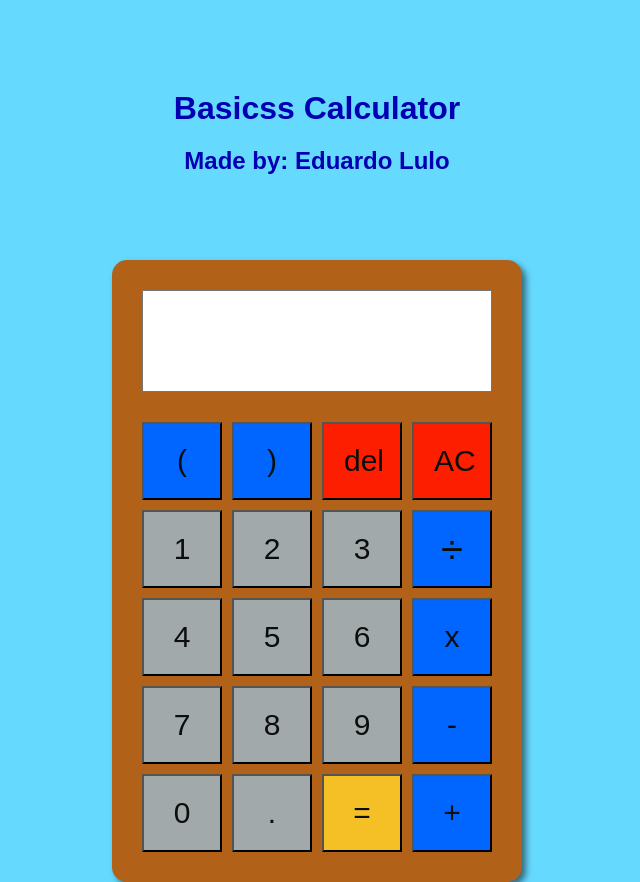
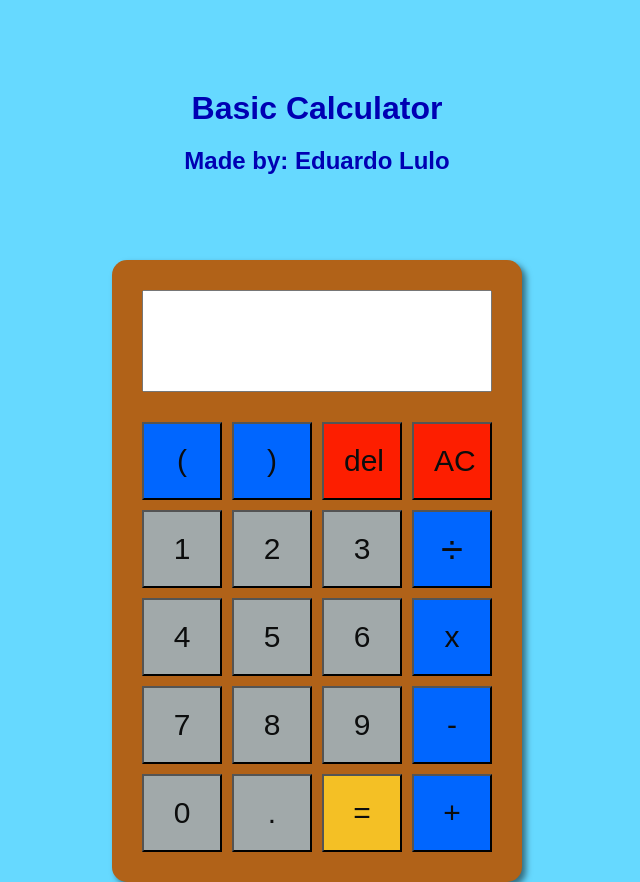
Before and after one commit to edujlulo/basic-calculator, a plain HTML site: page index.html in a window 1280 px wide. Shown: the whole page, without its empty margins (323-963 px from the left). Drawn offline with Linux system fonts and the light colour scheme.

Commit message:
Update index.html

```diff
--- a/index.html
+++ b/index.html
@@ -7,7 +7,7 @@
     <link rel="stylesheet" href="style.css" />
   </head>
   <body>
-    <h1 class="title">Basicss Calculator</h1>
+    <h1 class="title">Basic Calculator</h1>
     <h2 class="title" id="creator">Made by: Eduardo Lulo</h2>
     <div class="all-buttons">
       <input type="text" class="screen" readonly />
```
